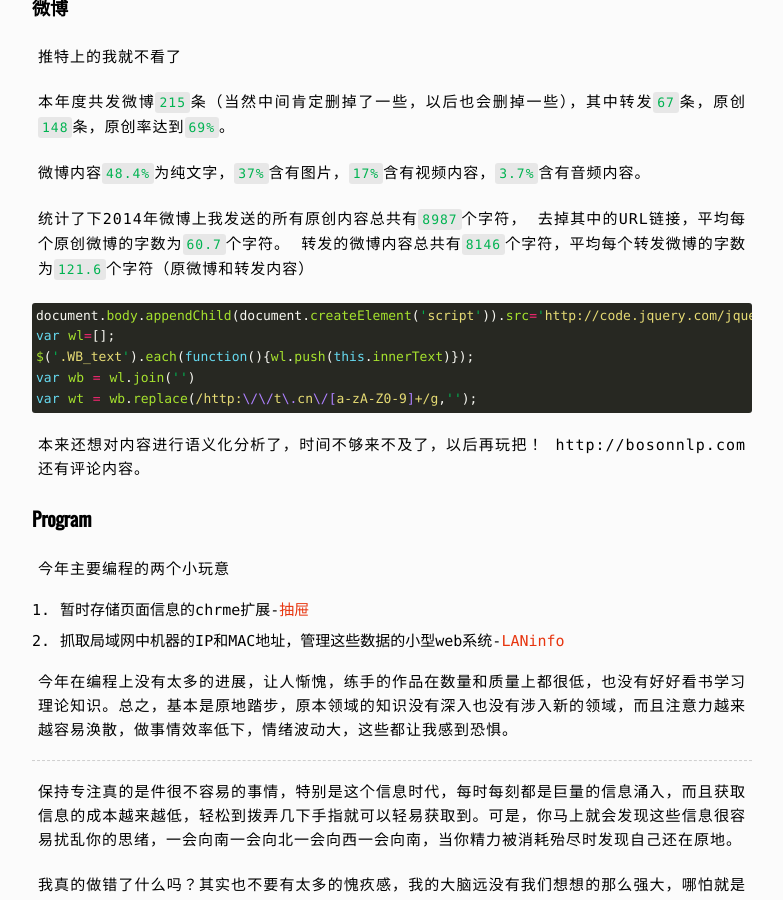
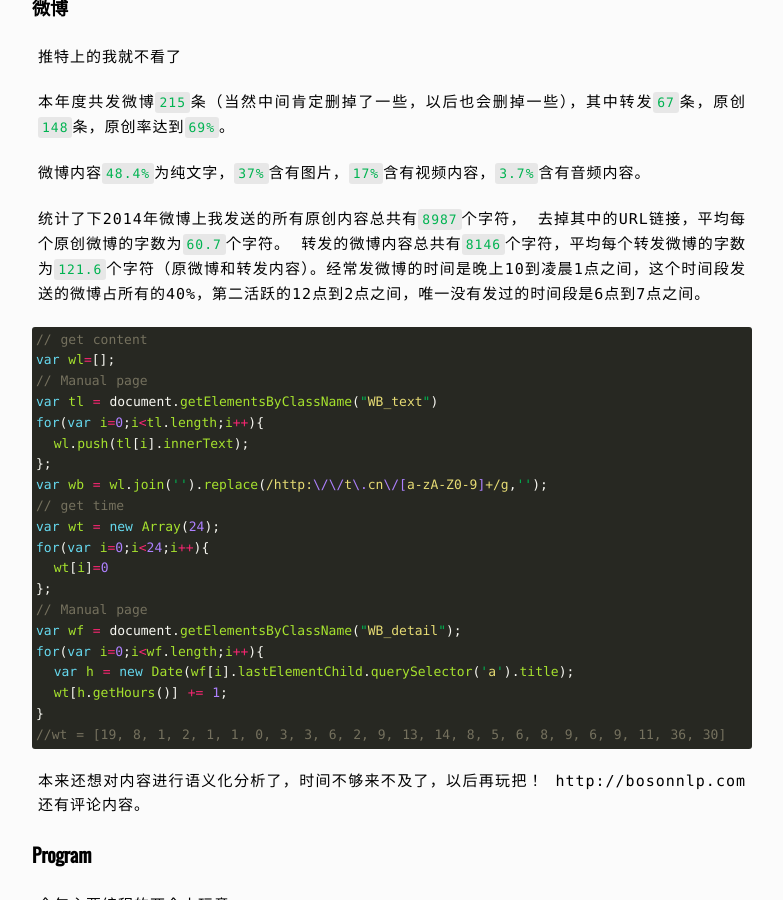
Before and after one commit to xavierskip/xavierskip.github.io, a Jekyll site: the page built from _posts/2015-01-01-2014.md, in a window 1280 px wide and 900 px high, scrolled down 1691 px. Shown: the whole window, without its empty margins (248-1031 px from the left). Built offline with Jekyll 4.4.1, drawn with Linux system fonts in a browser that asks for light colours; comment, search, counter and statistics services are not loaded.

Commit message:
weibo statistics

```diff
--- a/_posts/2015-01-01-2014.md
+++ b/_posts/2015-01-01-2014.md
@@ -77,14 +77,29 @@ wc -m m-*.txt | sed '$d' | sort -nr
 
 统计了下2014年微博上我发送的所有原创内容总共有`8987`个字符，
 去掉其中的URL链接，平均每个原创微博的字数为`60.7`个字符。
-转发的微博内容总共有`8146`个字符，平均每个转发微博的字数为`121.6`个字符（原微博和转发内容）
+转发的微博内容总共有`8146`个字符，平均每个转发微博的字数为`121.6`个字符（原微博和转发内容）。经常发微博的时间是晚上10到凌晨1点之间，这个时间段发送的微博占所有的40%，第二活跃的12点到2点之间，唯一没有发过的时间段是6点到7点之间。
 
 {% highlight javascript %}
-document.body.appendChild(document.createElement('script')).src='http://code.jquery.com/jquery-1.9.1.min.js';
+// get content
 var wl=[];
-$('.WB_text').each(function(){wl.push(this.innerText)});
-var wb = wl.join('')
-var wt = wb.replace(/http:\/\/t\.cn\/[a-zA-Z0-9]+/g,'');
+// Manual page
+var tl = document.getElementsByClassName("WB_text")
+for(var i=0;i<tl.length;i++){
+  wl.push(tl[i].innerText);
+};
+var wb = wl.join('').replace(/http:\/\/t\.cn\/[a-zA-Z0-9]+/g,'');
+// get time
+var wt = new Array(24);
+for(var i=0;i<24;i++){
+  wt[i]=0
+};
+// Manual page
+var wf = document.getElementsByClassName("WB_detail");
+for(var i=0;i<wf.length;i++){
+  var h = new Date(wf[i].lastElementChild.querySelector('a').title);
+  wt[h.getHours()] += 1;
+}
+//wt = [19, 8, 1, 2, 1, 1, 0, 3, 3, 6, 2, 9, 13, 14, 8, 5, 6, 8, 9, 6, 9, 11, 36, 30]
 {% endhighlight %}
 
 本来还想对内容进行语义化分析了，时间不够来不及了，以后再玩把！
```
